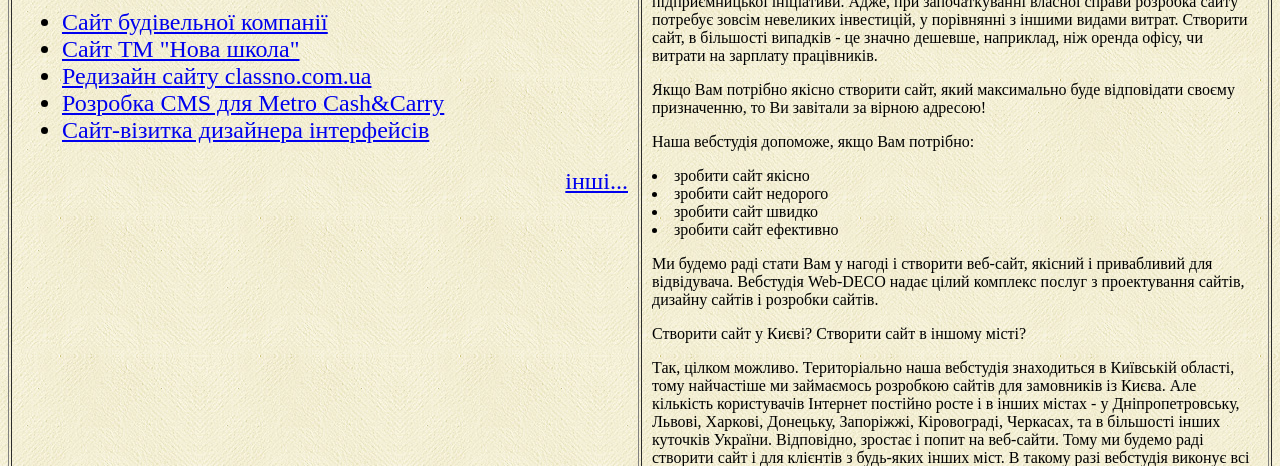
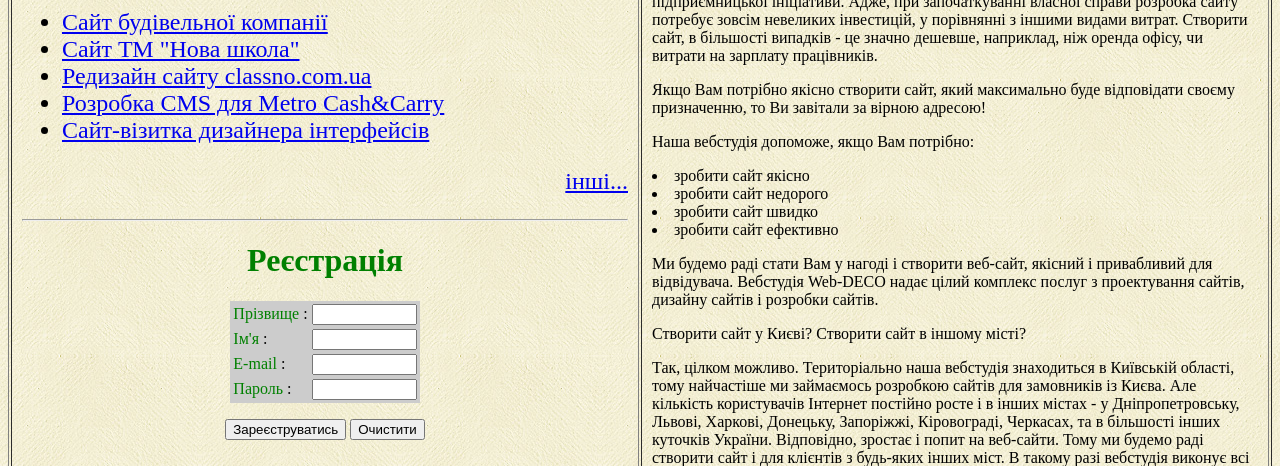
Before and after one commit to Kllsel/Kllsel.github.io, a plain HTML site: page index.html in a window 1280 px wide. Shown: the part 334-800 px from the top of the page. Drawn offline with Linux system fonts and the light colour scheme.

Commit message:
16 - Форма реестрації

```diff
--- a/index.html
+++ b/index.html
@@ -47,6 +47,41 @@
     <p align="right"><a href="#"> інші...</a></p>
 </ul>
 </font>
+<hr>
+<H1 align="center"><font color="green">Реєстрація</font></H1>
+<form action="forma.php" method="post" onsubmit="return send() ;">
+<TABLE align="center" bgcolor="#ccc">
+
+<TR>
+<TD> <font color="green">Прізвище </font>: </TD>
+<TD> <input type="text" size="10" maxlength="20" name="name2"> </TD>
+</TR>
+
+<TR>
+<TD> <font color="green">Ім'я </font>: </TD>
+<TD> <input type="text" size="10" maxlength="20" name="name1"> </TD>
+</TR>
+
+<TR>
+<TD> <font color="green">E-mail </font>: </TD>
+<TD> <input type="text" size="10" maxlength="20" name="email"> </TD>
+</TR>
+
+<TR>
+<TD> <font color="green">Пароль </font>: </TD>
+<TD> <input type="text" size="10" maxlength="20" name="password"> </TD>
+</TR>
+
+
+</TABLE>
+<p align="center">
+    <input type="submit" value="Зареєструватись">
+    <input type="reset" value="Очистити">
+
+</p>
+
+</form>
+</hr>
 
 
 
```
